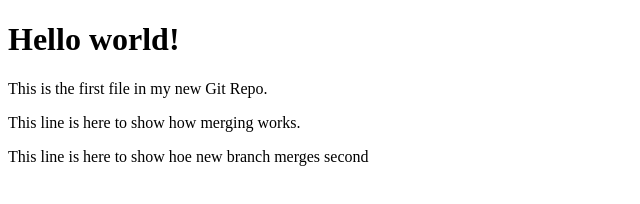
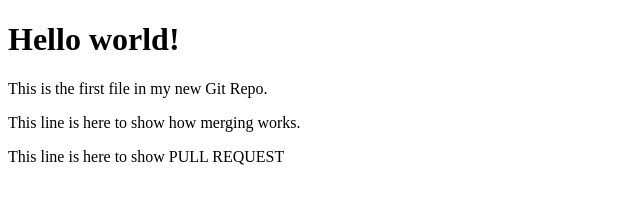
Before and after one commit to AqsaArshad123/Git_Practice, a plain HTML site: page index.html in a window 1280 px wide. Shown: the whole page, without its empty margins (0-640 px from the left). Drawn offline with Linux system fonts and the light colour scheme.

Commit message:
pull-request

```diff
--- a/index.html
+++ b/index.html
@@ -10,7 +10,7 @@
     <h1>Hello world!</h1>
     <p>This is the first file in my new Git Repo.</p>
 <p>This line is here to show how merging works.</p>
-<p>This line is here to show hoe new branch merges second</p>
+<p>This line is here to show PULL REQUEST</p>
 </body>
 
 </html>
```
